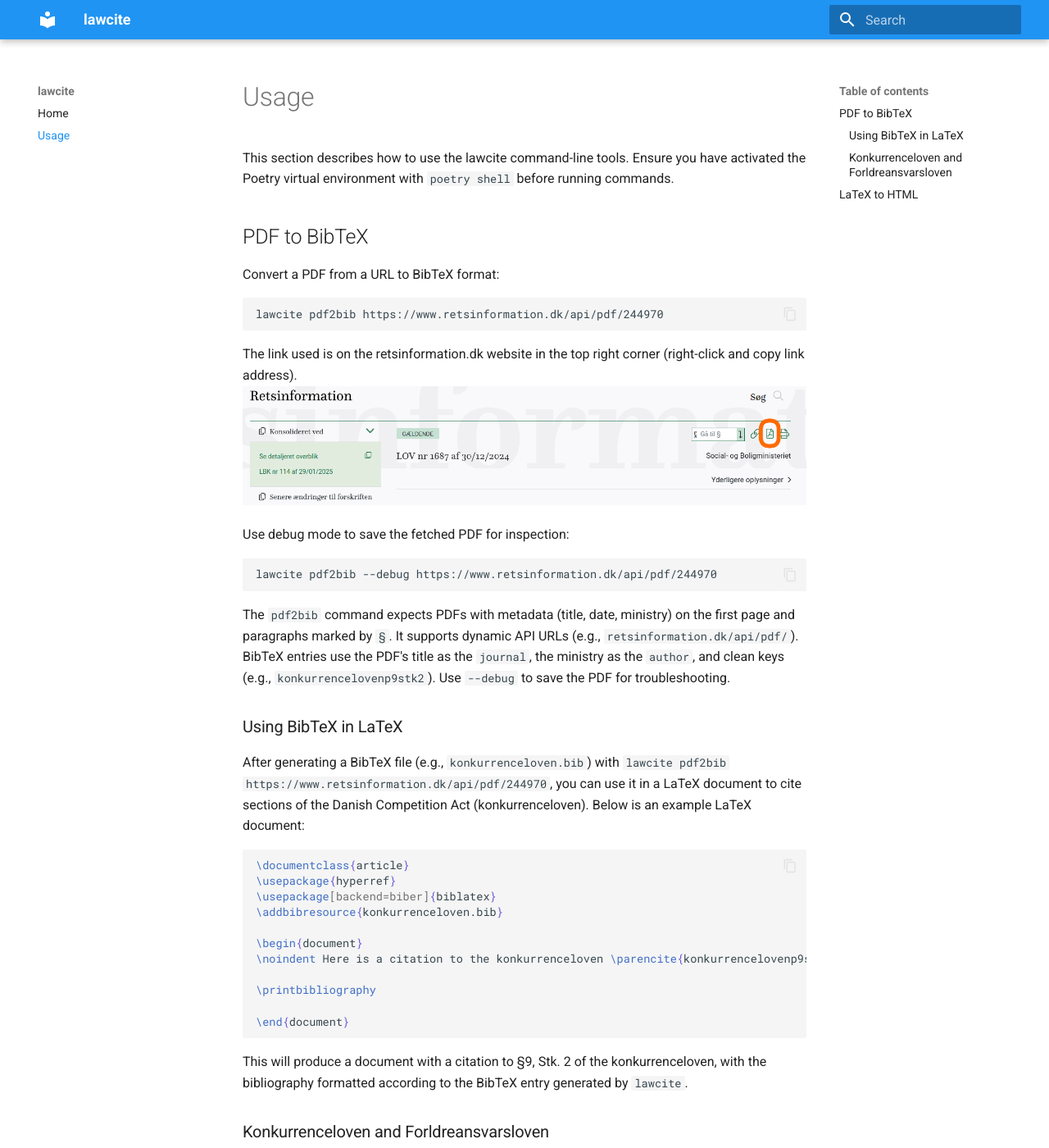
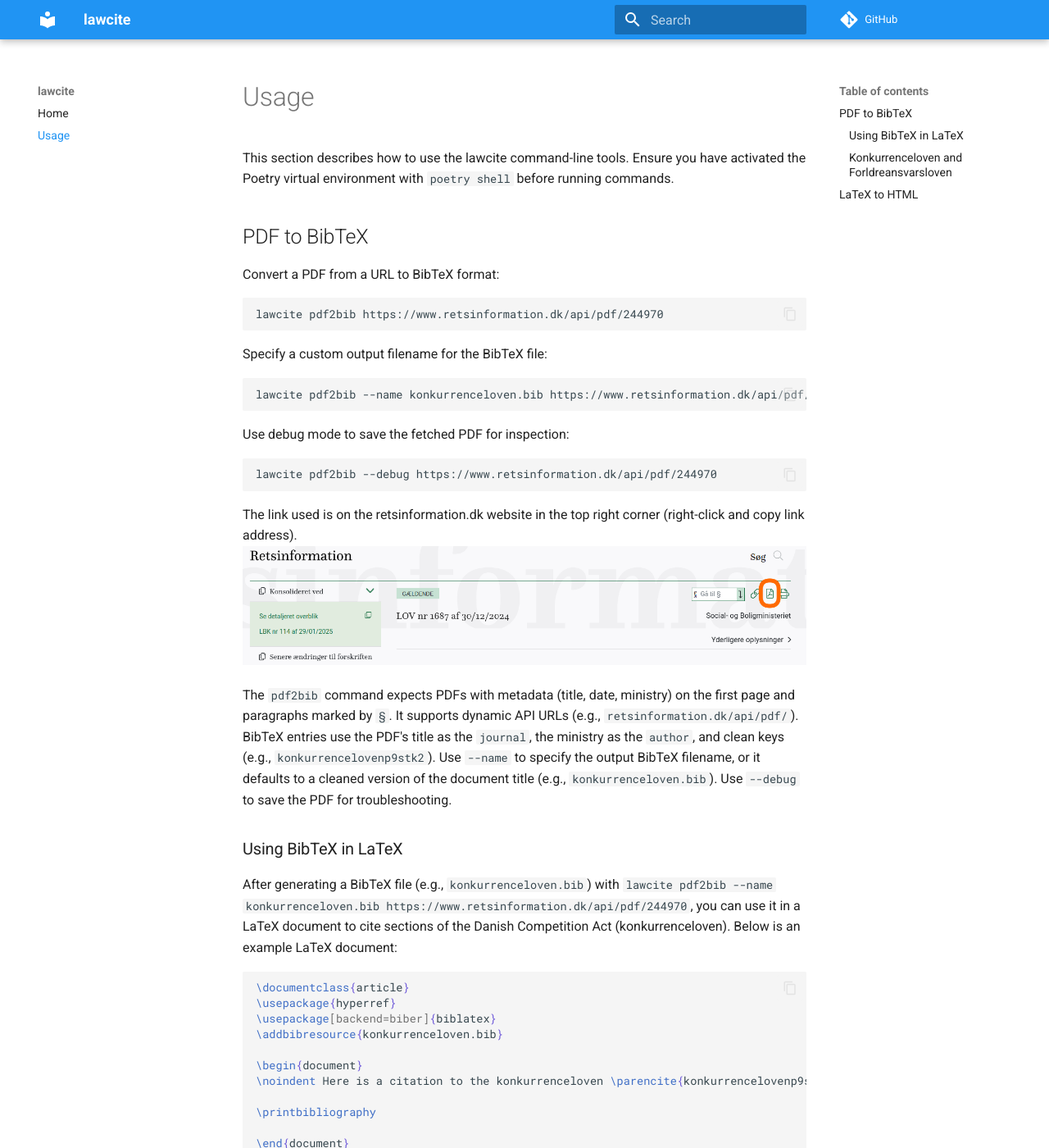
Before and after one commit to evidlabel/lawcite, an MkDocs documentation site: the page built from docs/usage.md, in a window 1280 px wide and 1400 px high. Shown: the whole window at 82% size. Built offline with MkDocs 1.6.1 and Material for MkDocs 9.7.7, drawn with Linux system fonts in a browser that asks for light colours; comment, search, counter and statistics services are not loaded.

Commit message:
minor fixes

````diff
--- a/docs/usage.md
+++ b/docs/usage.md
@@ -9,24 +9,24 @@ Convert a PDF from a URL to BibTeX format:
 lawcite pdf2bib https://www.retsinformation.dk/api/pdf/244970
 ```
 
-The link used is on the retsinformation.dk website in the top right corner (right-click and copy link address).
-![pdflink](assets/pdflink.png)
-
-
-
+Specify a custom output filename for the BibTeX file:
+```bash
+lawcite pdf2bib --name konkurrenceloven.bib https://www.retsinformation.dk/api/pdf/244970
+```
 
 Use debug mode to save the fetched PDF for inspection:
 ```bash
 lawcite pdf2bib --debug https://www.retsinformation.dk/api/pdf/244970
 ```
 
-The `pdf2bib` command expects PDFs with metadata (title, date, ministry) on the first page and paragraphs marked by `§`. It supports dynamic API URLs (e.g., `retsinformation.dk/api/pdf/`). BibTeX entries use the PDF's title as the `journal`, the ministry as the `author`, and clean keys (e.g., `konkurrencelovenp9stk2`). Use `--debug` to save the PDF for troubleshooting.
+The link used is on the retsinformation.dk website in the top right corner (right-click and copy link address).
+![pdflink](assets/pdflink.png)
+
+The `pdf2bib` command expects PDFs with metadata (title, date, ministry) on the first page and paragraphs marked by `§`. It supports dynamic API URLs (e.g., `retsinformation.dk/api/pdf/`). BibTeX entries use the PDF's title as the `journal`, the ministry as the `author`, and clean keys (e.g., `konkurrencelovenp9stk2`). Use `--name` to specify the output BibTeX filename, or it defaults to a cleaned version of the document title (e.g., `konkurrenceloven.bib`). Use `--debug` to save the PDF for troubleshooting.
 
 ### Using BibTeX in LaTeX
 
-After generating a BibTeX file (e.g., `konkurrenceloven.bib`) with `lawcite pdf2bib https://www.retsinformation.dk/api/pdf/244970`, you can use it in a LaTeX document to cite sections of the Danish Competition Act (konkurrenceloven). Below is an example LaTeX document:
-
-
+After generating a BibTeX file (e.g., `konkurrenceloven.bib`) with `lawcite pdf2bib --name konkurrenceloven.bib https://www.retsinformation.dk/api/pdf/244970`, you can use it in a LaTeX document to cite sections of the Danish Competition Act (konkurrenceloven). Below is an example LaTeX document:
 
 ```latex
 \documentclass{article}
@@ -43,7 +43,6 @@ After generating a BibTeX file (e.g., `konkurrenceloven.bib`) with `lawcite pdf2
 ```
 This will produce a document with a citation to §9, Stk. 2 of the konkurrenceloven, with the bibliography formatted according to the BibTeX entry generated by `lawcite`.
 
-
 ### Konkurrenceloven and Forldreansvarsloven
 <div style="max-height: 400px; overflow-y: auto; border: 1px solid #ccc; padding: 10px;" markdown="1">
 ```bib
@@ -57,10 +56,6 @@ This will produce a document with a citation to §9, Stk. 2 of the konkurrencelo
 ```
 </div>
 
-
-
-
-
 ## LaTeX to HTML
 
 This functionality has been deprecated.
--- a/mkdocs.yml
+++ b/mkdocs.yml
@@ -1,8 +1,7 @@
 site_name: lawcite
-site_description: Tools for working with Danish laws in LaTeX, converting PDF legal documents to BibTeX format.
-site_author: Your Name
-site_url: https://example.com/lawcite
-
+site_description: Tools for translating Danish laws to BibTeX format for citing.
+site_author: evid
+repo_url: https://github.com/evidlabel/lawcite
 theme:
   name: material
   palette:
````
Also changed, not shown: README.md (+4 -8 lines), 3 other files.
